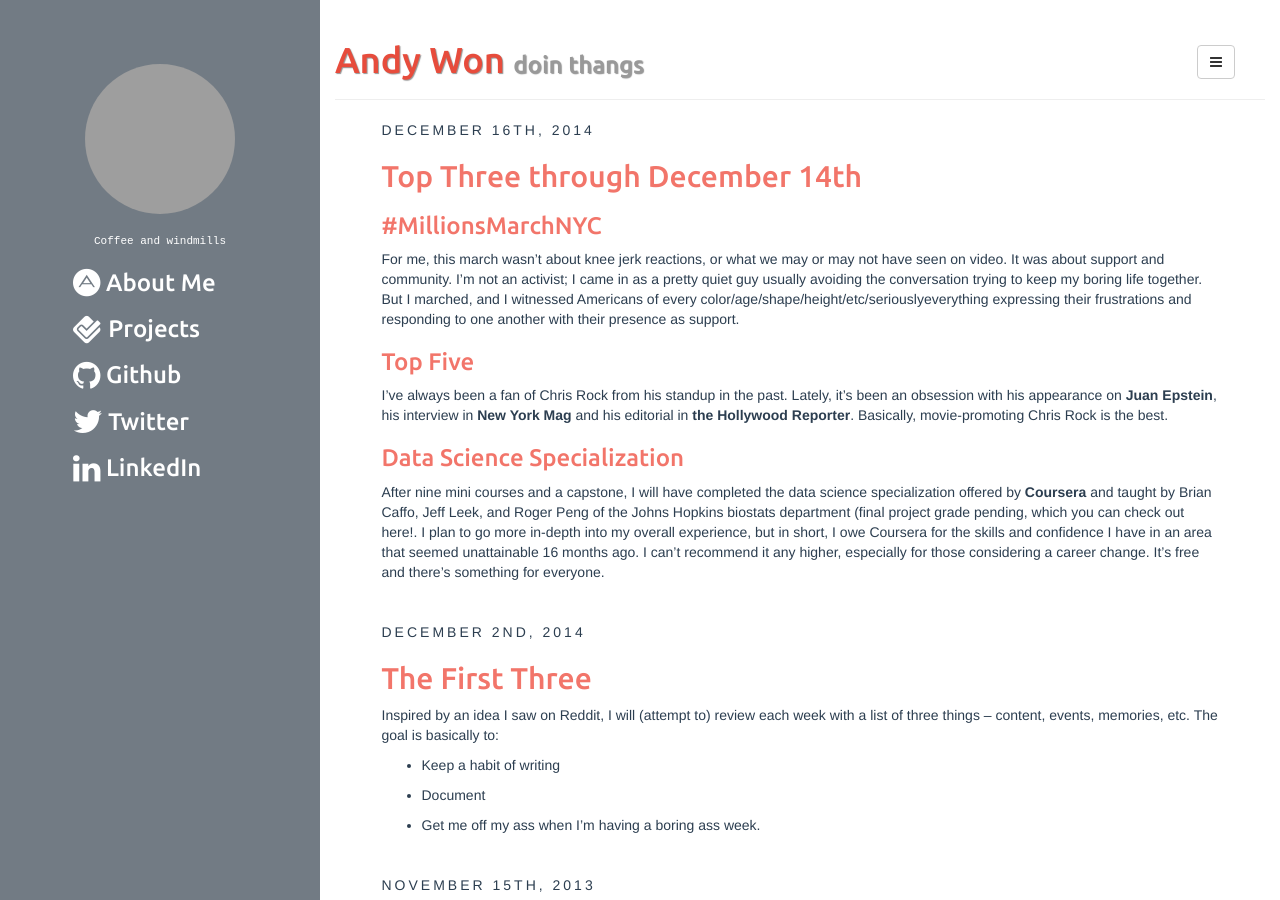
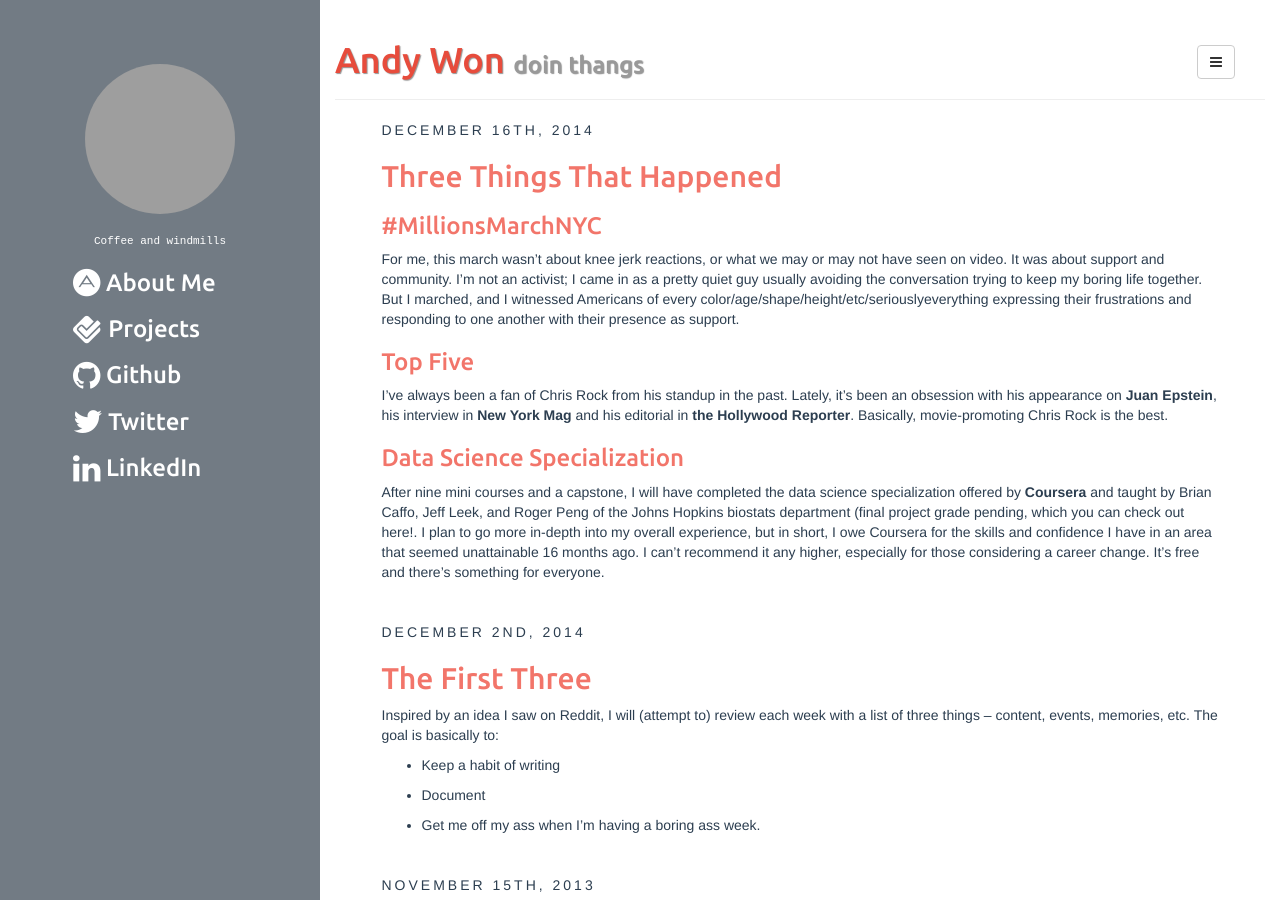
Before and after one commit to superfuji57/superfuji57.github.io, a Jekyll site: the page built from index.html, in a window 1280 px wide and 900 px high. Built offline with Jekyll 4.4.1, drawn with Linux system fonts in a browser that asks for light colours; the list of posts is cut into pages by our own code; grey boxes are pictures that could not be loaded.

Commit message:
Update 2014-12-16-top-three.md

```diff
--- a/_posts/2014-12-16-top-three.md
+++ b/_posts/2014-12-16-top-three.md
@@ -1,6 +1,6 @@
 ---
 layout: post
-title: Top Three through December 14th
+title: Three Things That Happened
 categories: [top three]
 tags: [lists, weekly wrap-up, movies, comedy]
 description: A rundown of the week that went
```
